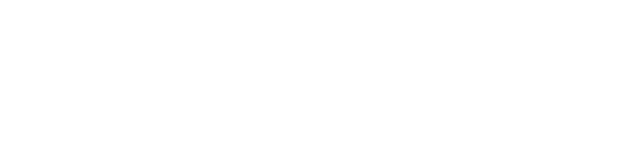
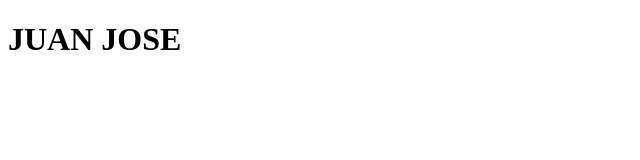
Before and after one commit to jjosegallegocesde/ramascomfama, a plain HTML site: page index.html in a window 1280 px wide. Shown: the whole page, without its empty margins (0-640 px from the left). Drawn offline with Linux system fonts and the light colour scheme.

Commit message:
juanjose cambio

```diff
--- a/index.html
+++ b/index.html
@@ -7,6 +7,6 @@
     <title>Document</title>
 </head>
 <body>
-
+    <h1>JUAN JOSE</h1>
 </body>
 </html>
```
